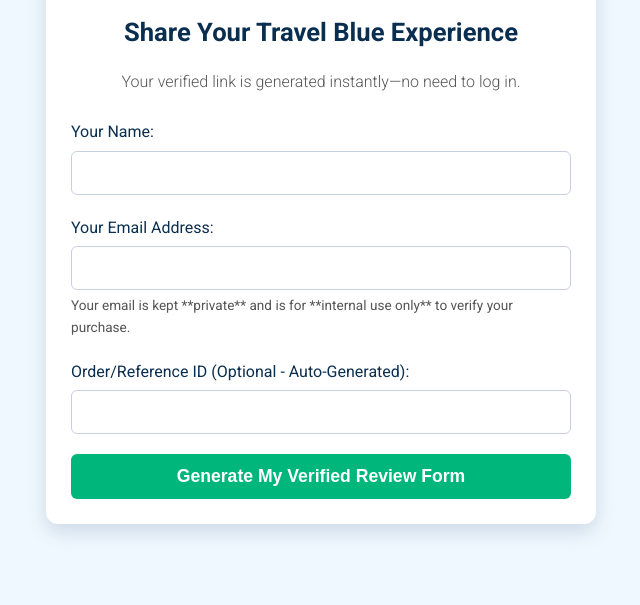
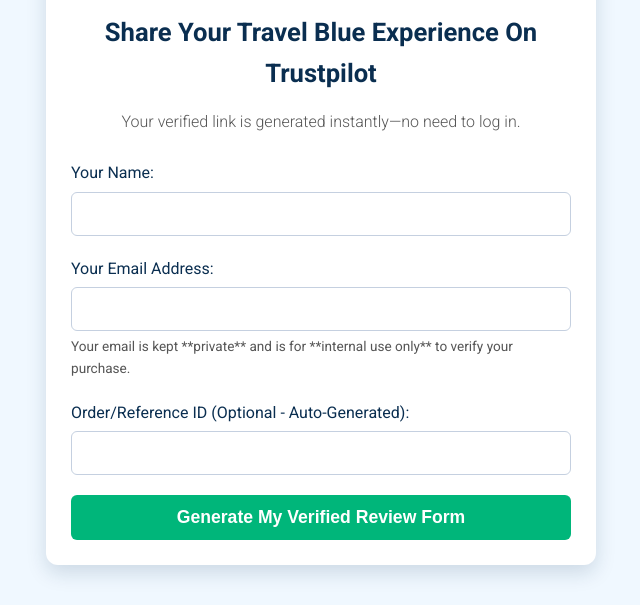
Before and after one commit to jonr-ux/trustpilot-review-form, a plain HTML site: page index.html in a window 1280 px wide. Shown: the part 222-827 px from the top of the page, without its empty margins (319-959 px from the left). Before the commit the page ends 800 px from the top, so only its background shows below. Drawn offline with Linux system fonts and the light colour scheme.

Commit message:
Update index.html

```diff
--- a/index.html
+++ b/index.html
@@ -136,7 +136,7 @@
         <div class="logo-header">
             <img src="https://i.postimg.cc/G2NsmzT4/travel-blue-logo.jpg" alt="Travel Blue Logo">
         </div>
-        <h2>Share Your Travel Blue Experience</h2>
+        <h2>Share Your Travel Blue Experience On Trustpilot</h2>
         <p>Your verified link is generated instantly—no need to log in.</p>
 
         <form id="reviewForm">
```
